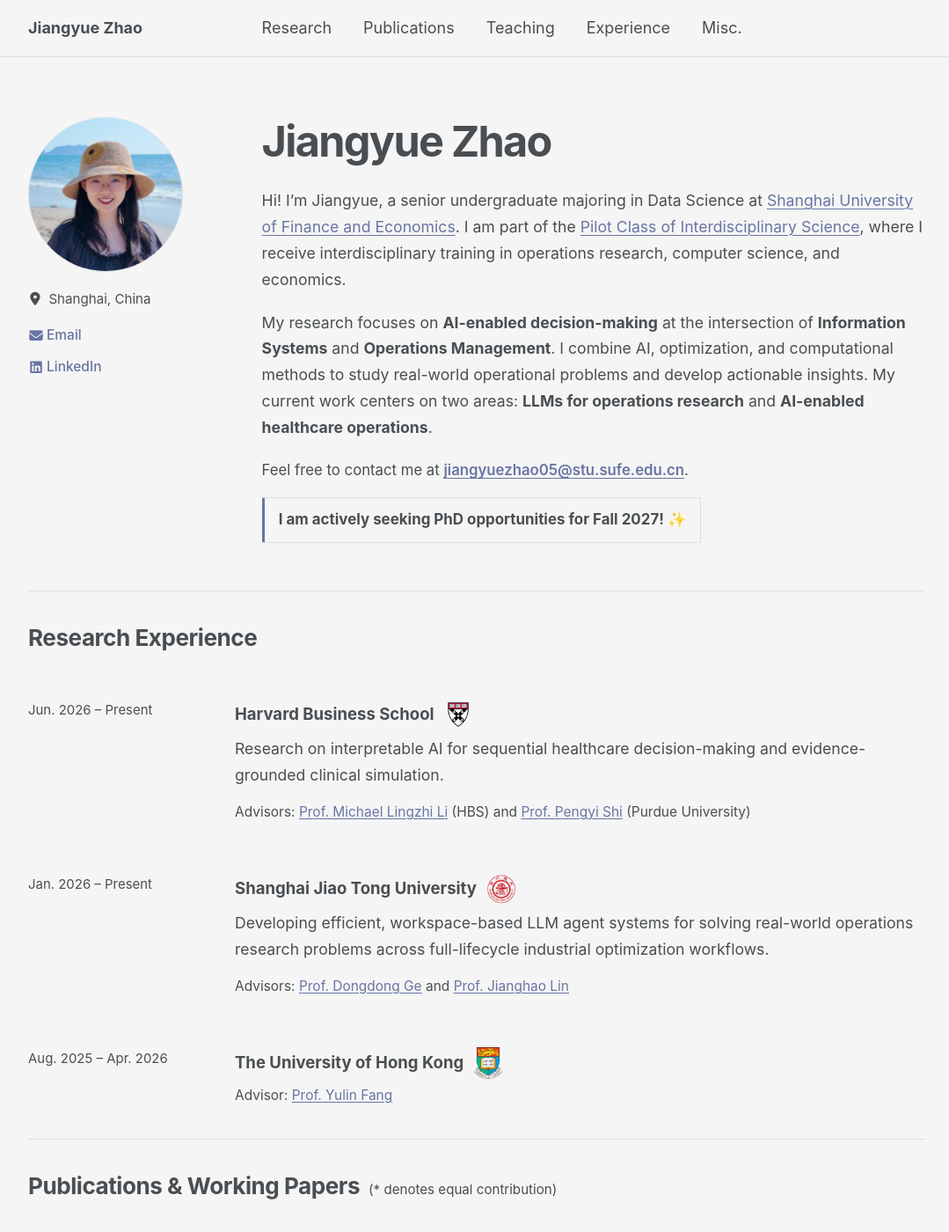
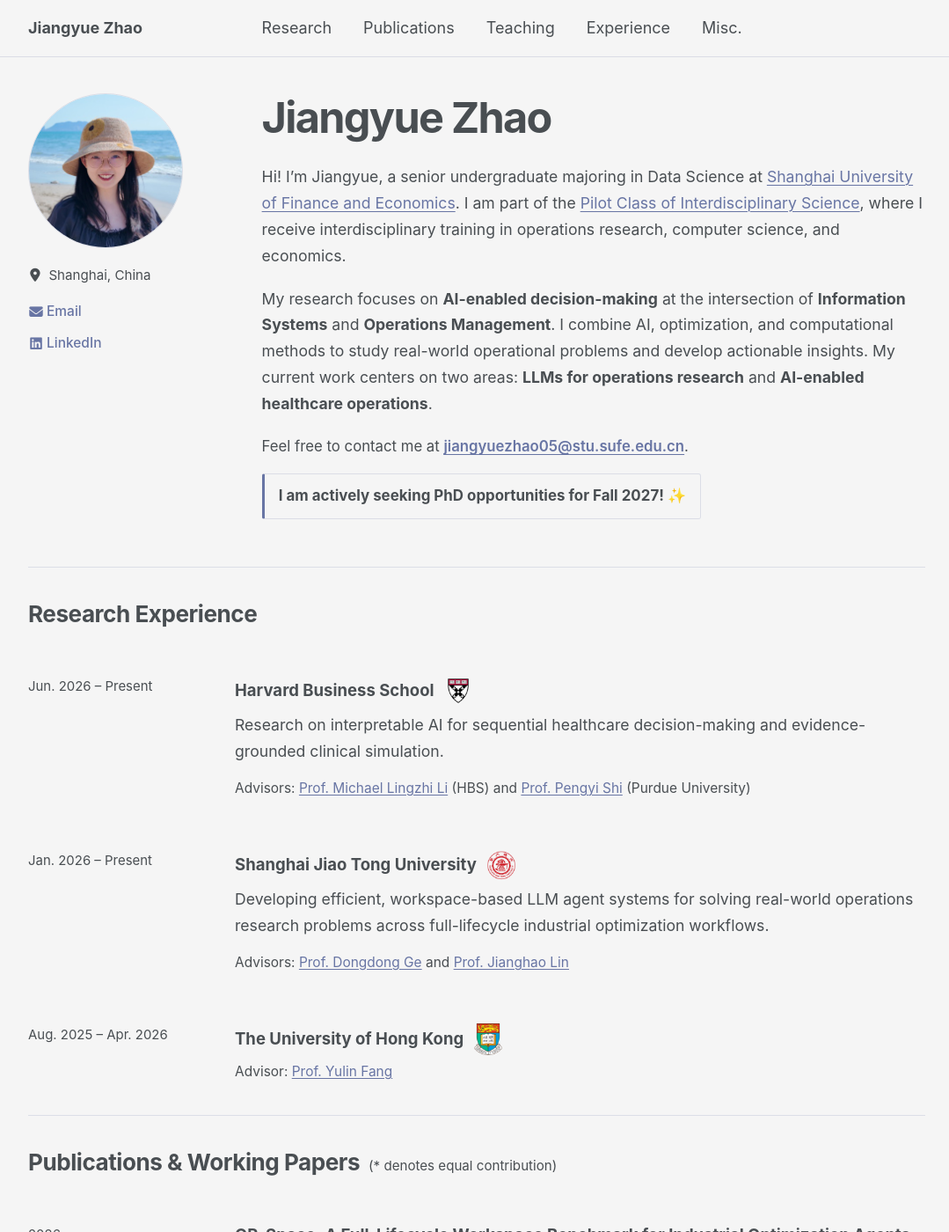
Before and after one commit to jiangyuezhao05/jiangyuezhao05.github.io, a Jekyll site: the page built from _pages/about.md, in a window 1280 px wide and 1400 px high. Shown: the whole window at 88% size, without its empty margins (98-1177 px from the left). Built offline with Jekyll 4.4.1, drawn with Linux system fonts in a browser that asks for light colours.

Commit message:
Update academic-home.css

```diff
--- a/assets/css/academic-home.css
+++ b/assets/css/academic-home.css
@@ -17,7 +17,7 @@ body.academic-home-page .page__footer {
 .academic-home {
   width: min(100% - 3rem, 1020px);
   margin: 0 auto;
-  padding: 3rem 0 1.5rem;
+  padding: 1.75rem 0 1.5rem;
   font-size: 0.98rem;
   line-height: 1.7;
 }
@@ -41,7 +41,7 @@ body.academic-home-page .page__footer {
   grid-template-columns: var(--academic-profile-width) minmax(0, 1fr);
   gap: var(--academic-column-gap);
   align-items: start;
-  padding: 0.75rem 0 3rem;
+  padding: 0.5rem 0 3rem;
 }
 
 .academic-hero__aside {
```
